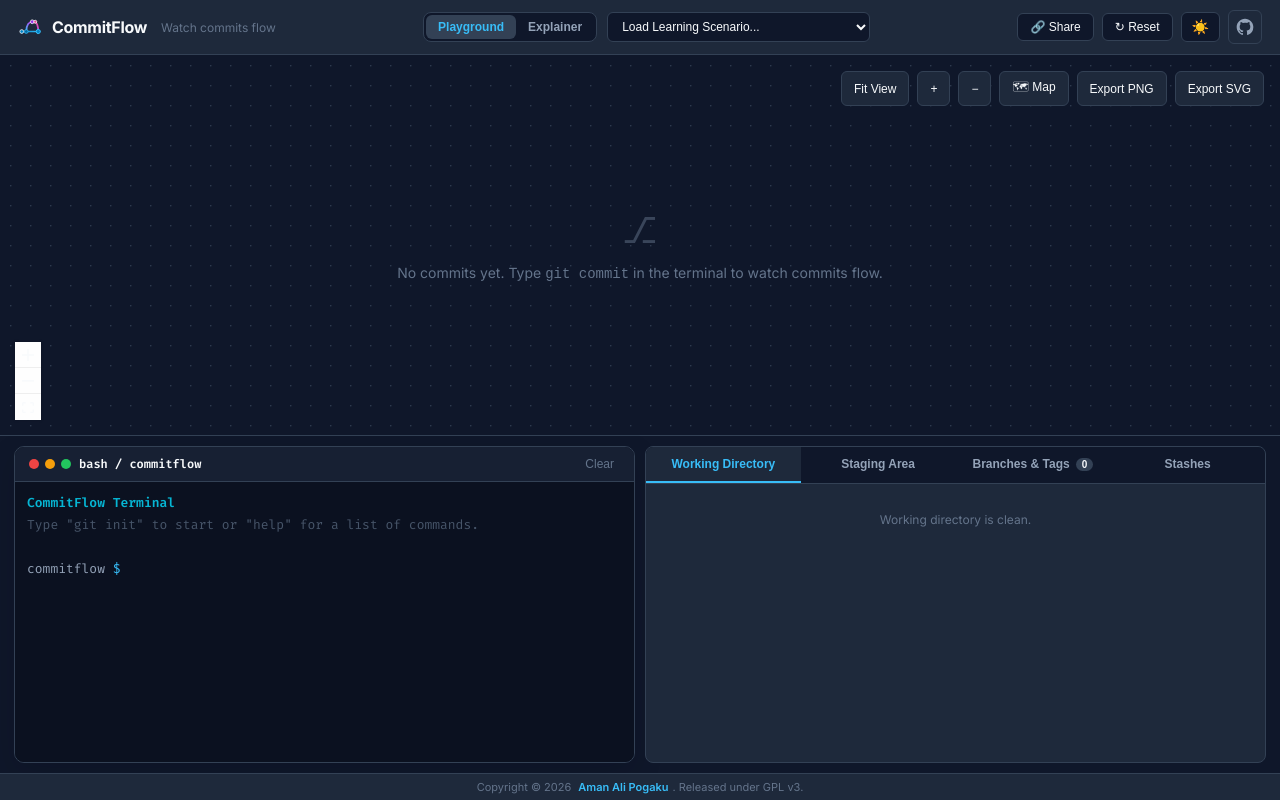
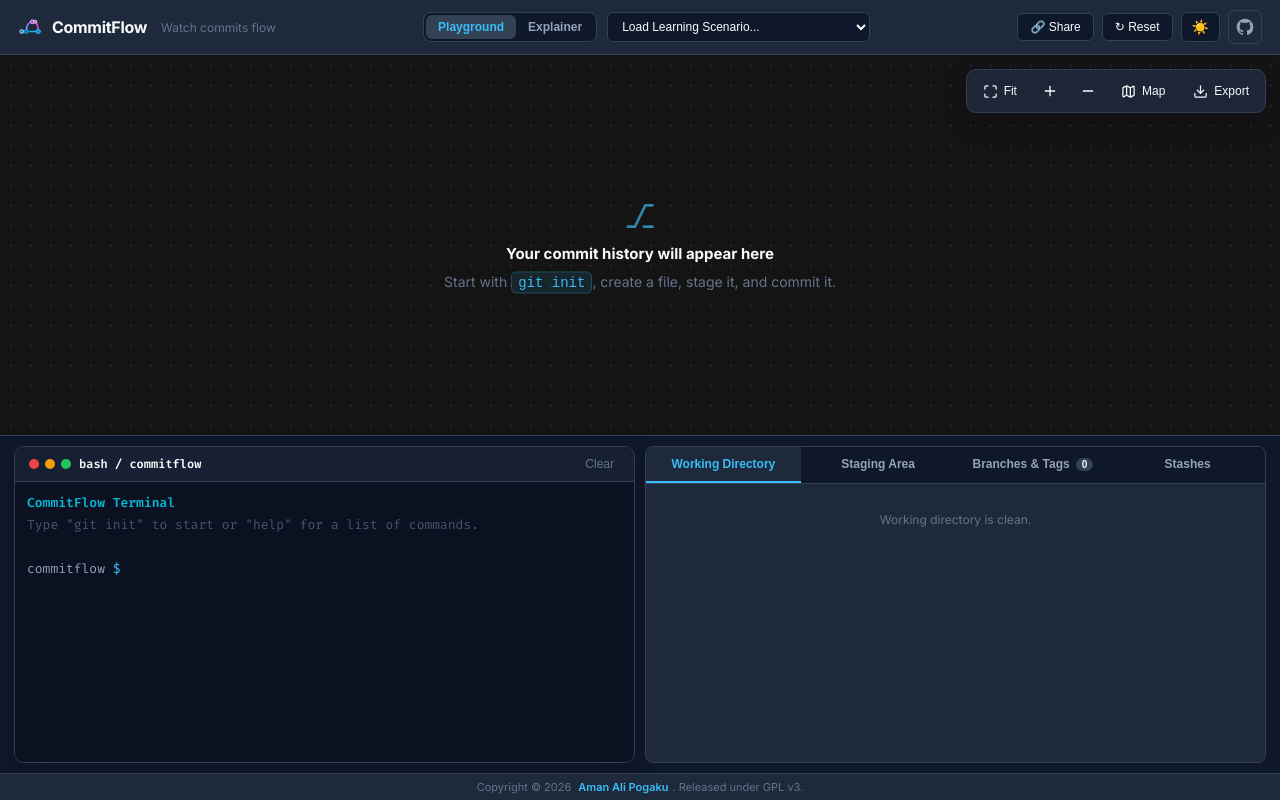
Before and after one commit to amanalip/CommitFlow, a React (Vite) app: page / in a window 1280 px wide. Built offline with nearby package versions, Linux system fonts and the light colour scheme; what @isomorphic-git/lightning-fs would draw is missing.

Commit message:
feat: refine graph controls and accessibility

```diff
--- a/src/graph/CommitGraph.module.css
+++ b/src/graph/CommitGraph.module.css
@@ -7,13 +7,14 @@
 
 .emptyOverlay {
   position: absolute;
+  z-index: 2;
   top: 50%;
   left: 50%;
   transform: translate(-50%, -50%);
   display: flex;
   flex-direction: column;
   align-items: center;
-  gap: 12px;
+  gap: 8px;
   color: var(--text-muted, #64748b);
   font-size: 14px;
   pointer-events: none;
@@ -21,27 +22,57 @@
 }
 
 .emptyIcon {
-  font-size: 36px;
-  opacity: 0.5;
+  font-size: 32px;
+  color: var(--accent-color, #38bdf8);
+  opacity: 0.7;
+}
+
+.emptyTitle {
+  color: var(--text-color, #f8fafc);
+  font-size: 15px;
+  font-weight: 650;
+}
+
+.emptyDescription {
+  color: var(--text-muted, #64748b);
+  line-height: 1.5;
+}
+
+.emptyDescription code {
+  padding: 2px 6px;
+  color: var(--accent-color, #38bdf8);
+  background: color-mix(in srgb, var(--accent-color, #38bdf8) 10%, transparent);
+  border: 1px solid color-mix(in srgb, var(--accent-color, #38bdf8) 25%, transparent);
+  border-radius: 5px;
+}
+
+.graphPanel {
+  margin: 14px;
 }
 
 .graphControls {
-  position: absolute;
-  top: 16px;
-  right: 16px;
   display: flex;
-  gap: 8px;
-  z-index: 10;
+  align-items: center;
+  gap: 6px;
+  padding: 5px;
+  background: color-mix(in srgb, var(--bg-secondary, #1e293b) 92%, transparent);
+  border: 1px solid var(--border-color, #334155);
+  border-radius: 10px;
+  box-shadow: 0 10px 28px rgba(2, 6, 23, 0.2);
+  backdrop-filter: blur(12px);
 }
 
-.controlButton {
+.controlButton,
+.iconButton {
   display: inline-flex;
   align-items: center;
+  justify-content: center;
   gap: 6px;
-  padding: 6px 12px;
-  border-radius: 6px;
-  background: var(--bg-secondary, #1e293b);
-  border: 1px solid var(--border-color, #334155);
+  min-height: 32px;
+  padding: 6px 10px;
+  border-radius: 7px;
+  background: transparent;
+  border: 1px solid transparent;
   color: var(--text-color, #f8fafc);
   font-size: 12px;
   font-weight: 500;
@@ -49,7 +80,68 @@
   transition: all 0.15s ease;
 }
 
-.controlButton:hover {
-  background: var(--border-color, #334155);
-  border-color: var(--accent-color, #38bdf8);
+.iconButton {
+  width: 32px;
+  padding: 0;
 }
+
+.controlButton:hover:not(:disabled),
+.iconButton:hover:not(:disabled),
+.activeButton {
+  background: var(--bg-tertiary, #334155);
+  border-color: color-mix(in srgb, var(--accent-color, #38bdf8) 50%, transparent);
+}
+
+.controlButton:focus-visible,
+.iconButton:focus-visible,
+.exportMenu button:focus-visible {
+  outline: 2px solid var(--accent-color, #38bdf8);
+  outline-offset: 2px;
+}
+
+.controlButton:disabled {
+  cursor: wait;
+  opacity: 0.65;
+}
+
+.exportControl {
+  position: relative;
+}
+
+.exportMenu {
+  position: absolute;
+  top: calc(100% + 8px);
+  right: 0;
+  min-width: 150px;
+  padding: 5px;
+  background: var(--bg-secondary, #1e293b);
+  border: 1px solid var(--border-color, #334155);
+  border-radius: 9px;
+  box-shadow: 0 14px 34px rgba(2, 6, 23, 0.3);
+}
+
+.exportMenu button {
+  display: flex;
+  align-items: center;
+  gap: 8px;
+  width: 100%;
+  padding: 8px 9px;
+  color: var(--text-color, #f8fafc);
+  background: transparent;
+  border: 0;
+  border-radius: 6px;
+  font-size: 12px;
+  cursor: pointer;
+}
+
+.exportMenu button:hover {
+  background: var(--bg-tertiary, #334155);
+}
+
+.exportFeedback {
+  min-height: 18px;
+  padding-top: 4px;
+  color: var(--text-secondary, #94a3b8);
+  font-size: 11px;
+  text-align: right;
+}
--- a/src/graph/CommitGraph.tsx
+++ b/src/graph/CommitGraph.tsx
@@ -2,14 +2,15 @@
 import {
   ReactFlow,
   Background,
-  Controls,
   MiniMap,
+  Panel,
   useNodesState,
   useEdgesState,
   useReactFlow,
   ReactFlowProvider,
   BackgroundVariant,
 } from '@xyflow/react';
+import { Download, FileCode, Image, Map, Maximize, Minus, Plus } from 'lucide-react';
 import '@xyflow/react/dist/style.css';
 
 import { CommitInfo } from '../model/types';
@@ -44,6 +45,8 @@
   const [nodes, setNodes, onNodesChange] = useNodesState<any>([]);
   const [edges, setEdges, onEdgesChange] = useEdgesState<any>([]);
   const [showMinimap, setShowMinimap] = useState(false);
+  const [showExportMenu, setShowExportMenu] = useState(false);
+  const [exportStatus, setExportStatus] = useState<'idle' | 'exporting' | 'success' | 'error'>('idle');
 
   const layout = useMemo(() => {
     return buildGraphLayout(commits, onSelectCommit);
@@ -53,78 +56,36 @@
     setNodes(layout.nodes);
     setEdges(layout.edges);
     const timeout = setTimeout(() => {
-      fitView({ padding: 0.25, duration: 400 });
+      fitView({ padding: 0.25, duration: 400, maxZoom: 1 });
     }, 50);
     return () => clearTimeout(timeout);
   }, [layout, fitView, setNodes, setEdges]);
 
-  const handleExportPng = async () => {
+  const handleExport = async (format: 'png' | 'svg') => {
+    setExportStatus('exporting');
+    setShowExportMenu(false);
     try {
-      await exportGraphToPng(graphId, isDark ? '#0f172a' : '#f8fafc');
+      if (format === 'png') {
+        await exportGraphToPng(graphId, isDark ? '#0f172a' : '#f8fafc');
+      } else {
+        await exportGraphToSvg(graphId, isDark ? '#0f172a' : '#f8fafc');
+      }
+      setExportStatus('success');
     } catch {
-      // Ignore
+      setExportStatus('error');
     }
-  };
-
-  const handleExportSvg = async () => {
-    try {
-      await exportGraphToSvg(graphId, isDark ? '#0f172a' : '#f8fafc');
-    } catch {
-      // Ignore
-    }
+    window.setTimeout(() => setExportStatus('idle'), 2200);
   };
 
   return (
     <div id={graphId} className={styles.graphContainer}>
-      <div className={styles.graphControls}>
-        <button
-          className={styles.controlButton}
-          onClick={() => fitView({ padding: 0.25, duration: 400 })}
-          title="Fit graph to view"
-        >
-          Fit View
-        </button>
-        <button
-          className={styles.controlButton}
-          onClick={() => zoomIn({ duration: 300 })}
-          title="Zoom In"
-        >
-          +
-        </button>
-        <button
-          className={styles.controlButton}
-          onClick={() => zoomOut({ duration: 300 })}
-          title="Zoom Out"
-        >
-          −
-        </button>
-        <button
-          className={`${styles.controlButton} ${showMinimap ? styles.activeButton : ''}`}
-          onClick={() => setShowMinimap((prev) => !prev)}
-          title="Toggle Minimap"
-        >
-          🗺 Map
-        </button>
-        <button
-          className={styles.controlButton}
-          onClick={handleExportPng}
-          title="Export commit graph as PNG"
-        >
-          Export PNG
-        </button>
-        <button
-          className={styles.controlButton}
-          onClick={handleExportSvg}
-          title="Export commit graph as SVG"
-        >
-          Export SVG
-        </button>
-      </div>
-
       {commits.length === 0 && (
-        <div className={styles.emptyOverlay}>
+        <div className={styles.emptyOverlay} data-export-exclude="true">
           <div className={styles.emptyIcon}>⎇</div>
-          <div>No commits yet. Type <code>git commit</code> in the terminal to watch commits flow.</div>
+          <div className={styles.emptyTitle}>Your commit history will appear here</div>
+          <div className={styles.emptyDescription}>
+            Start with <code>git init</code>, create a file, stage it, and commit it.
+          </div>
         </div>
       )}
 
@@ -138,15 +99,87 @@
         fitView
         minZoom={0.2}
         maxZoom={2.0}
+        colorMode={isDark ? 'dark' : 'light'}
+        fitViewOptions={{ padding: 0.25, maxZoom: 1 }}
         proOptions={{ hideAttribution: true }}
       >
+        <Panel position="top-right" className={styles.graphPanel}>
+          <div className={styles.graphControls} data-export-exclude="true">
+            <button
+              type="button"
+              className={styles.controlButton}
+              onClick={() => fitView({ padding: 0.25, duration: 400, maxZoom: 1 })}
+              aria-label="Fit graph to view"
+              title="Fit graph to view"
+            >
+              <Maximize size={15} aria-hidden="true" />
+              <span>Fit</span>
+            </button>
+            <button
+              type="button"
+              className={styles.iconButton}
+              onClick={() => zoomIn({ duration: 300 })}
+              aria-label="Zoom in"
+              title="Zoom in"
+            >
+              <Plus size={16} aria-hidden="true" />
+            </button>
+            <button
+              type="button"
+              className={styles.iconButton}
+              onClick={() => zoomOut({ duration: 300 })}
+              aria-label="Zoom out"
+              title="Zoom out"
+            >
+              <Minus size={16} aria-hidden="true" />
+            </button>
+            <button
+              type="button"
+              className={`${styles.controlButton} ${showMinimap ? styles.activeButton : ''}`}
+              onClick={() => setShowMinimap((prev) => !prev)}
+              aria-pressed={showMinimap}
+              title="Toggle minimap"
+            >
+              <Map size={15} aria-hidden="true" />
+              <span>Map</span>
+            </button>
+            <div className={styles.exportControl}>
+              <button
+                type="button"
+                className={styles.controlButton}
+                onClick={() => setShowExportMenu((current) => !current)}
+                aria-expanded={showExportMenu}
+                aria-haspopup="menu"
+                disabled={exportStatus === 'exporting'}
+              >
+                <Download size={15} aria-hidden="true" />
+                <span>{exportStatus === 'exporting' ? 'Exporting' : 'Export'}</span>
+              </button>
+              {showExportMenu && (
+                <div className={styles.exportMenu} role="menu">
+                  <button type="button" role="menuitem" onClick={() => handleExport('png')}>
+                    <Image size={15} aria-hidden="true" />
+                    PNG image
+                  </button>
+                  <button type="button" role="menuitem" onClick={() => handleExport('svg')}>
+                    <FileCode size={15} aria-hidden="true" />
+                    SVG vector
+                  </button>
+                </div>
+              )}
+            </div>
+          </div>
+          <div className={styles.exportFeedback} aria-live="polite">
+            {exportStatus === 'success' && 'Graph exported'}
+            {exportStatus === 'error' && 'Export failed'}
+          </div>
+        </Panel>
         <Background
           variant={BackgroundVariant.Dots}
           gap={20}
           size={1.5}
           color={isDark ? '#334155' : '#cbd5e1'}
         />
-        <Controls showInteractive={false} />
         {showMinimap && (
           <MiniMap
             nodeColor={(n: any) => n.data?.color || '#38bdf8'}
--- a/src/graph/CommitNode.module.css
+++ b/src/graph/CommitNode.module.css
@@ -18,6 +18,12 @@
 .nodeCard:hover {
   transform: translateY(-2px);
   box-shadow: 0 8px 20px rgba(0, 0, 0, 0.35);
+  border-color: var(--node-color, #38bdf8);
+}
+
+.nodeCard:focus-visible {
+  outline: 3px solid var(--accent-color, #38bdf8);
+  outline-offset: 4px;
   border-color: var(--node-color, #38bdf8);
 }
 
@@ -58,6 +64,16 @@
 @keyframes pulse {
   0%, 100% { opacity: 1; }
   50% { opacity: 0.7; }
+}
+
+@media (prefers-reduced-motion: reduce) {
+  .nodeCard {
+    transition: none;
+  }
+
+  .headBadge {
+    animation: none;
+  }
 }
 
 .message {
--- a/src/graph/CommitNode.tsx
+++ b/src/graph/CommitNode.tsx
@@ -13,6 +13,13 @@
     }
   };
 
+  const handleKeyDown = (event: React.KeyboardEvent<HTMLDivElement>) => {
+    if (event.key === 'Enter' || event.key === ' ') {
+      event.preventDefault();
+      handleClick();
+    }
+  };
+
   return (
     <div
       className={`${styles.nodeCard} ${isHead ? styles.nodeHeadActive : ''} ${
@@ -20,6 +27,10 @@
       }`}
       style={{ '--node-color': color } as React.CSSProperties}
       onClick={handleClick}
+      onKeyDown={handleKeyDown}
+      role="button"
+      tabIndex={0}
+      aria-label={`Inspect commit ${commit.shortOid}: ${commit.message}`}
       title={`Click to inspect commit ${commit.shortOid}`}
     >
       <Handle
```
Also changed, not shown: src/graph/png-export.ts (+9 -0 lines), src/ui/CommitInspector/CommitInspector.tsx (+8 -2 lines), 2 other files (tests, documents, lock files or other folders).
